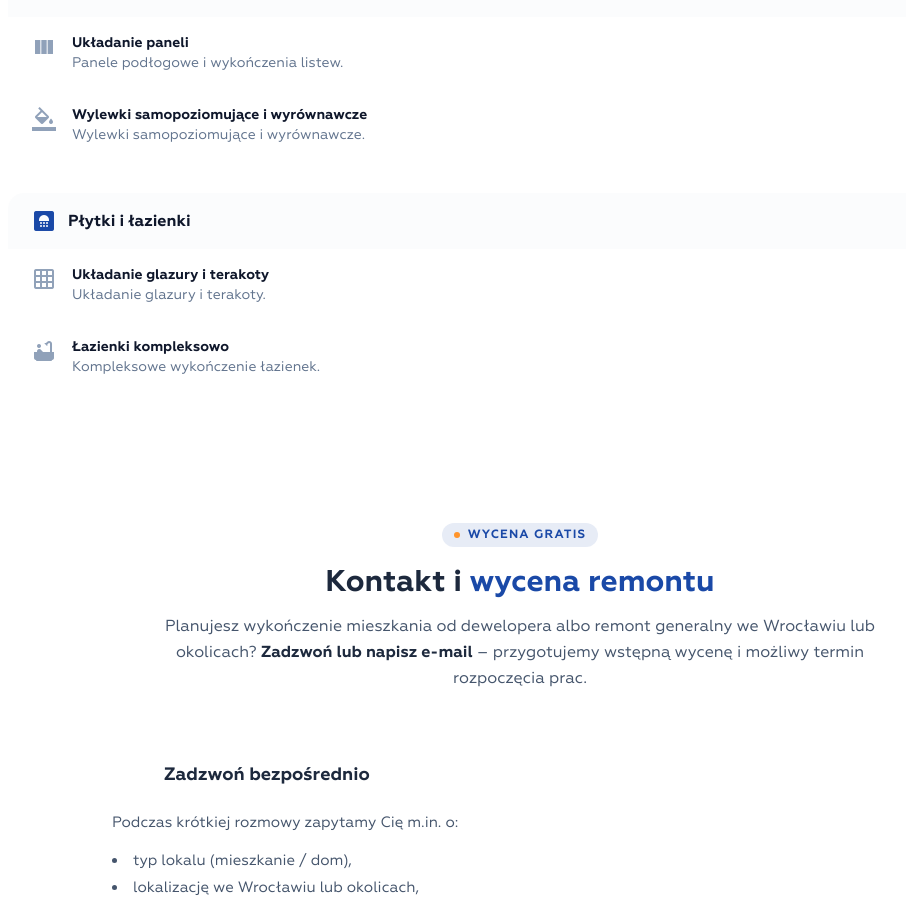
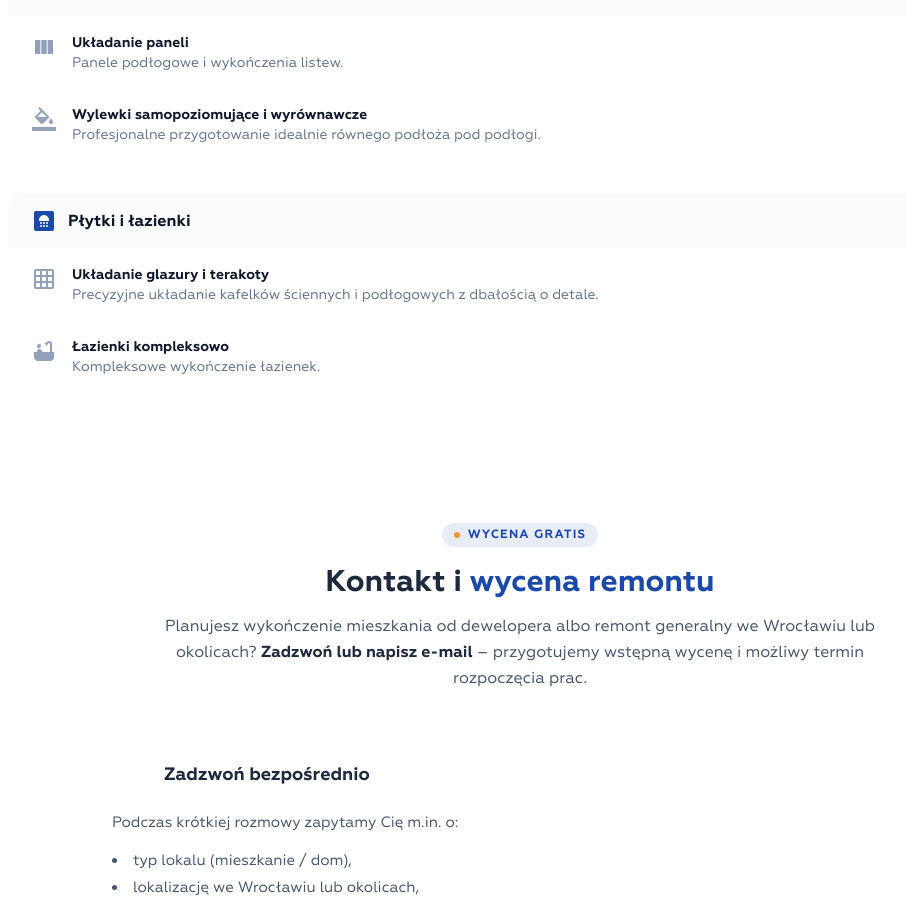
Before and after one commit to r-senchuk/amf-remont, a React (Vite) app: page / in a window 1280 px wide. Shown: the part 8127-9033 px from the top of the page, without its empty margins (120-1026 px from the left). Built offline with nearby package versions, Linux system fonts and the light colour scheme.

Commit message:
text optimization

```diff
--- a/src/data/services.js
+++ b/src/data/services.js
@@ -1,27 +1,3 @@
-const services = [
-  { icon: 'home', title: 'Zabudowy z płyt g-k', description: 'Zabudowy i sufity z płyt kartonowo-gipsowych.' },
-  { icon: 'engineering', title: 'Gładź gipsowa', description: 'Gładź gipsowa, szpachlowanie ścian i sufitów.' },
-  { icon: 'handyman', title: 'Montaż ścian', description: 'Montaż ścian i zabudów systemowych.' },
-  { icon: 'construction', title: 'Układanie paneli', description: 'Panele podłogowe i wykończenia listew.' },
-  { icon: 'palette', title: 'Malowanie', description: 'Malowanie ścian, sufitów i elementów dekoracyjnych.' },
-  { icon: 'yard', title: 'Tapetowanie', description: 'Tapetowanie ścian i wykończenia dekoracyjne.' },
-  { icon: 'light', title: 'Sufity podwieszane', description: 'Systemy sufitów podwieszanych z oświetleniem.' },
-  { icon: 'palette', title: 'Ściany dekoracyjne', description: 'Beton architektoniczny, tynki i detale.' },
-  { icon: 'handyman', title: 'Suche tynki', description: 'Suche tynki kartonowo-gipsowe.' },
-  { icon: 'engineering', title: 'Wylewki', description: 'Wylewki samopoziomujące i wyrównawcze.' },
-  { icon: 'touch_app', title: 'Glazura i terakota', description: 'Układanie glazury i terakoty.' },
-  { icon: 'construction', title: 'Łazienki kompleksowo', description: 'Kompleksowe wykończenie łazienek.' }
-];
-
-const strengths = [
-  { title: 'Doświadczenie', description: 'Setki zrealizowanych projektów - tworzymy wnętrza, które zachwycają.', icon: 'verified_user' },
-  { title: 'Remonty Pod Klucz', description: 'Od planu po ostatnią pędzelkę, wszystko załatwimy, a Ty tylko cieszysz się efektem.', icon: 'home_repair_service' },
-  { title: 'Kreatywne Rozwiązania', description: 'Innowacyjne podejście do remontów - Twoje mieszkanie będzie unikatowe.', icon: 'lightbulb' },
-  { title: 'Osobiste Podejście', description: 'Pracujemy dla Ciebie, a nie dla projektu - dopasowujemy się do Twoich potrzeb.', icon: 'handshake' },
-  { title: 'Terminowość', description: 'Liczy się każdy dzień. U nas termin to nie puste słowo.', icon: 'schedule' },
-  { title: 'Lokalizacja', description: 'Jesteśmy tu, gdzie Ty. Działamy na terenie Wrocławia.', icon: 'location_city' }
-];
-
 const serviceCategories = [
   {
     title: 'Zabudowy i konstrukcje g-k',
@@ -48,18 +24,29 @@ const serviceCategories = [
     icon: 'layers',
     items: [
       { icon: 'view_column', title: 'Układanie paneli', description: 'Panele podłogowe i wykończenia listew.' },
-      { icon: 'format_color_fill', title: 'Wylewki samopoziomujące i wyrównawcze', description: 'Wylewki samopoziomujące i wyrównawcze.' }
+      { icon: 'format_color_fill', title: 'Wylewki samopoziomujące i wyrównawcze', description: 'Profesjonalne przygotowanie idealnie równego podłoża pod podłogi.' }
     ]
   },
   {
     title: 'Płytki i łazienki',
     icon: 'bathroom',
     items: [
-      { icon: 'grid_on', title: 'Układanie glazury i terakoty', description: 'Układanie glazury i terakoty.' },
+      { icon: 'grid_on', title: 'Układanie glazury i terakoty', description: 'Precyzyjne układanie kafelków ściennych i podłogowych z dbałością o detale.' },
       { icon: 'bathtub', title: 'Łazienki kompleksowo', description: 'Kompleksowe wykończenie łazienek.' }
     ]
   }
 ];
 
+const services = serviceCategories.flatMap(category => category.items);
+
+const strengths = [
+  { title: 'Doświadczenie', description: 'Setki zrealizowanych projektów - tworzymy wnętrza, które zachwycają.', icon: 'verified_user' },
+  { title: 'Remonty Pod Klucz', description: 'Od planu po ostatnie pociągnięcie pędzlem, wszystko załatwimy, a Ty tylko cieszysz się efektem.', icon: 'home_repair_service' },
+  { title: 'Kreatywne Rozwiązania', description: 'Innowacyjne podejście do remontów - Twoje mieszkanie będzie unikatowe.', icon: 'lightbulb' },
+  { title: 'Osobiste Podejście', description: 'Pracujemy dla Ciebie, a nie dla projektu - dopasowujemy się do Twoich potrzeb.', icon: 'handshake' },
+  { title: 'Terminowość', description: 'Liczy się każdy dzień. U nas termin to nie puste słowo.', icon: 'schedule' },
+  { title: 'Lokalizacja', description: 'Jesteśmy tu, gdzie Ty. Działamy na terenie Wrocławia.', icon: 'location_city' }
+];
+
 export default services;
 export { strengths, serviceCategories };
```
